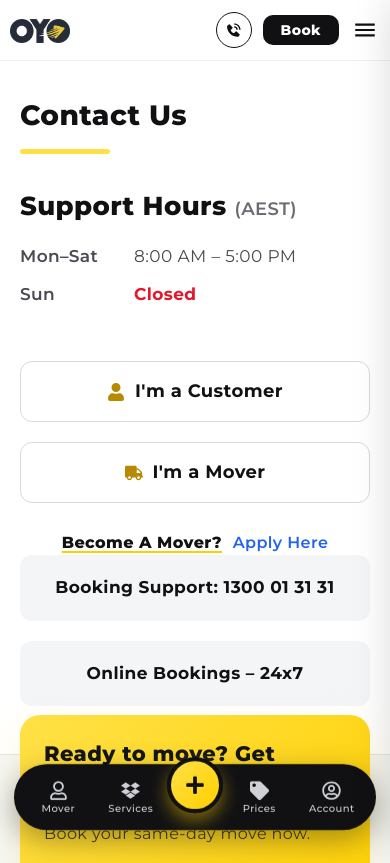
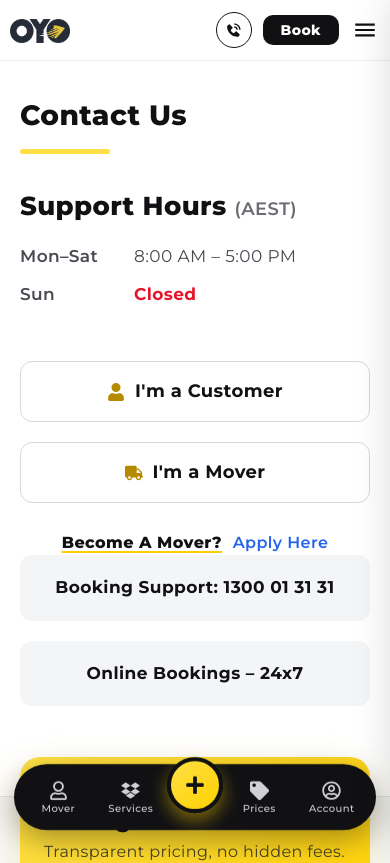
Before and after one commit to 2026Pacewalk/oyo-movers, a Next.js app: page /contact-us in a window 390 px wide. Shown: the top 863 px of the page. Built offline with nearby package versions, Linux system fonts and the light colour scheme; no server answers.

Commit message:
Add white space below contact-us info boxes before footer CTA
Co-Authored-By: Claude Opus 4.8 <noreply@anthropic.com>

```diff
--- a/src/app/contact-us/contact-us.scss
+++ b/src/app/contact-us/contact-us.scss
@@ -3,10 +3,10 @@
    ============================================================ */
 .contact-us-page {
   background: #fff;
-  padding: 130px 0 70px;
+  padding: 130px 0 140px;
 
   @media (max-width: 768px) {
-    padding: 100px 0 48px;
+    padding: 100px 0 90px;
   }
 
   .cu-wrap {
```
